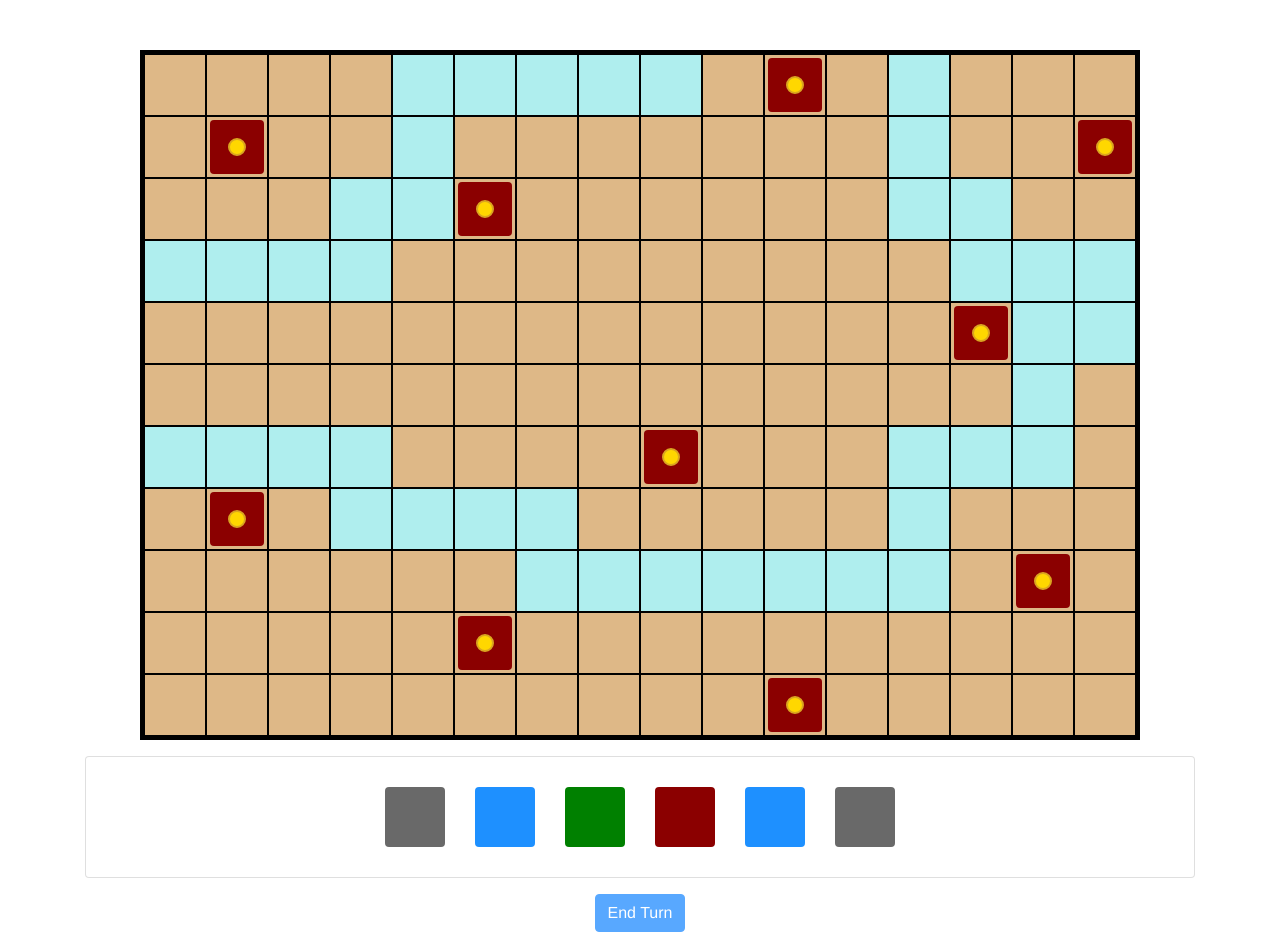
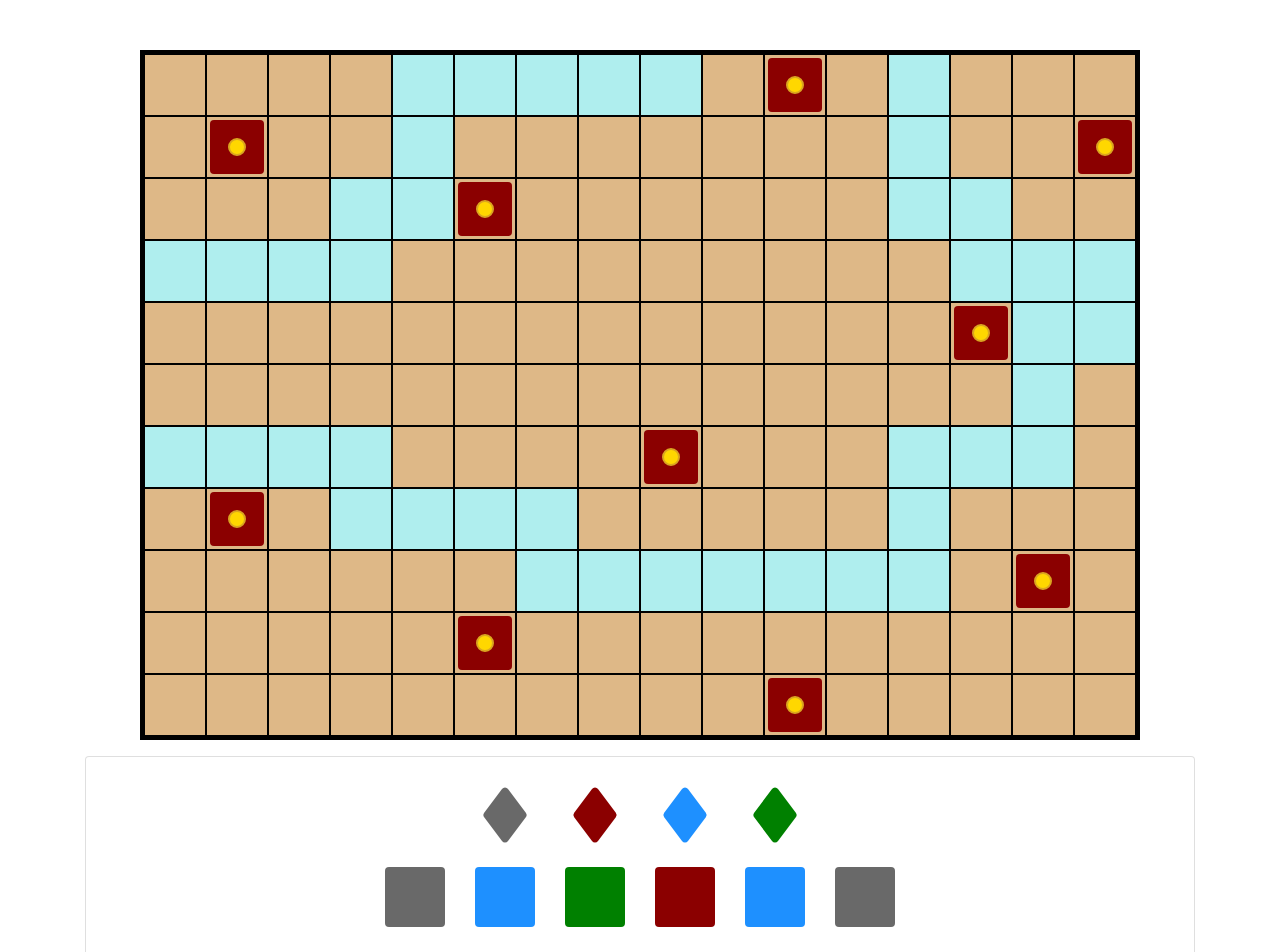
Before and after one commit to joshuahysong/RiverGame, a Vue app: page / in a window 1280 px wide. Shown: the top 952 px of the page. Built offline with nearby package versions, Linux system fonts and the light colour scheme.

Commit message:
Initial leaders add

```diff
--- a/src/common/constants.js
+++ b/src/common/constants.js
@@ -6,7 +6,10 @@ export const tileTypes = {
     settlement: 4,
     farm: 5,
     catastrophe: 6,
-    // TODO leaders here for single bit storage of types?
+    king: 7,
+    priest: 8,
+    farmer: 9,
+    trader: 10
 }
 
 export const mapTypes = {
@@ -18,3 +21,10 @@ export const actionTypes = {
     playUnit: 0,
     swapTiles: 1
 }
+
+export const playerIcons = {
+    diamond: 1,
+    club: 2,
+    heart: 3,
+    spade: 4
+}
--- a/src/common/helpers.js
+++ b/src/common/helpers.js
@@ -1,4 +1,4 @@
-import { tileTypes } from './constants'
+import { tileTypes, playerIcons } from './constants'
 
 const helpers = {
     getTileNameByType(tileType) {
@@ -7,7 +7,10 @@ const helpers = {
     getCoordinatesByIndex(index) {
         var row = Math.floor(index / 16) + 10
         return `${row.toString(36).toUpperCase()}-${(index % 16 + 1)}`;
-    }
+    },
+    getPlayerIconNameById(id) {
+        return Object.keys(playerIcons).find(key => playerIcons[key] === id);
+    },
 }
 
 export default helpers;
--- a/src/components/CivilizationTile.vue
+++ b/src/components/CivilizationTile.vue
@@ -4,9 +4,9 @@
             'height': `${size}px`,
             'width':  `${size}px`
         }"
-     >
+    >
         <div v-if="isTreasure" class="treasure-icon mx-auto my-auto"></div>
-     </div>
+    </div>
 </template>
 
 <script>
@@ -17,11 +17,17 @@ export default {
     name: 'CivilizationTile',
     props: {
         tile: Number,
-        size: Number
+        size: Number,
+        selected: Boolean
     },
     computed: {
         tileClass() {
-            return helpers.getTileNameByType(this.tile)
+            let cssClass = ''
+            cssClass += helpers.getTileNameByType(this.tile)
+            if (this.selected){
+                cssClass += ' selected'
+            }
+            return cssClass
         },
         isTreasure() {
             return this.tile === tileTypes.treasure
@@ -35,6 +41,10 @@ export default {
         height: 90%;
         width: 90%;
         border-radius: 4px;
+    }
+    .selected {
+        border: 5px solid black;
+        box-sizing: content-box;
     }
     .temple, .treasure {
         background: darkred;
--- /dev/null
+++ b/src/components/LeaderTile.vue
@@ -0,0 +1,59 @@
+<template>
+    <div>
+        <b-icon class="tile" :icon="icon" :class="tileClass" :style="style" />
+    </div>
+</template>
+
+<script>
+import helpers from '../common/helpers'
+
+export default {
+    name: 'LeaderTile',
+    props: {
+        tile: Number,
+        size: Number,
+        playerId: Number,
+        selected: Boolean
+    },
+    computed: {
+        tileClass() {
+            let cssClass = ''
+            cssClass += helpers.getTileNameByType(this.tile)
+            if (this.selected){
+                cssClass += ' selected'
+            }
+            return cssClass
+        },
+        style() {
+            return `height: ${this.size}px; width: ${this.size}px`
+        },
+        icon() {
+            return `suit-${helpers.getPlayerIconNameById(this.playerId)}-fill`
+        }
+    }
+}
+</script>
+
+<style scoped>
+    .tile {
+        height: 90%;
+        width: 90%;
+        border-radius: 4px;
+    }
+    .selected {
+        border: 5px solid black;
+        box-sizing: content-box;
+    }
+    .king {
+        color: DimGray;
+    }
+    .priest {
+        color: darkred;
+    }
+    .farmer {
+        color: dodgerblue;
+    }
+    .trader {
+        color: green;
+    }
+</style>
--- a/src/components/PlayerHand.vue
+++ b/src/components/PlayerHand.vue
@@ -2,15 +2,29 @@
     <div class="card">
         <div class="card-body" :class="{'p-1': size === 'sm'}">
             <div class="row align-items-center justify-content-center"
-                :style="{ 'height': `${(size === 'lg' ? 80 : 40)}px` }">
+                :style="rowStyle">
+                <div v-for="(leader, index) in player.leaders"
+                    :key="index"
+                    class="col-auto"
+                    :class="{'p-1': size === 'sm'}">
+                    <leader-tile
+                        :size="iconSize"
+                        :tile="leader"
+                        :player-id="player.id"
+                        :selected="isSelectedTile(index, true)"
+                        @click.native="selectLeader(index)" />
+                </div>
+            </div>
+            <div class="row align-items-center justify-content-center"
+                :style="rowStyle">
                 <div v-for="(tile, index) in player.hand"
                     :key="index"
                     class="col-auto"
                     :class="{'p-1': size === 'sm'}">
                     <civilization-tile
-                        :size="size === 'lg' ? 60 : 30"
-                        :class="{'selected-tile': isSelectedHandTile(index) }"
+                        :size="iconSize"
                         :tile="tile"
+                        :selected="isSelectedTile(index, false)"
                         @click.native="selectHandTile(index)" />
                 </div>
             </div>
@@ -21,11 +35,13 @@
 <script>
 import { mapGetters } from 'vuex'
 import CivilizationTile from './CivilizationTile.vue'
+import LeaderTile from './LeaderTile.vue'
 
 export default {
     name: 'PlayerHand',
     components: {
-        CivilizationTile
+        CivilizationTile,
+        LeaderTile
     },
     props: {
         player: Object,
@@ -38,17 +54,28 @@ export default {
     computed: {
         ...mapGetters('game', {
             remainingActions: 'remainingActions'
-        })
+        }),
+        iconSize() {
+            return this.size === 'lg' ? 60 : 30
+        },
+        rowStyle() {
+            return `height: ${(this.size === 'lg' ? 80 : 40)}px`
+        }
     },
     methods:{
-        isSelectedHandTile(index) {
-            return this.selectable && this.player.selectedTiles.some(x => x.index === index)
+        isSelectedTile(index, isLeaderTile) {
+            return this.selectable && this.player.selectedTiles.some(x => x.index === index && x.isLeaderTile === isLeaderTile)
         },
         selectHandTile(index) {
             if (this.selectable && this.remainingActions > 0) {
-                this.$store.dispatch('players/addTileSelection', { index: index })
+                this.$store.dispatch('players/addTileSelection', { index: index, isLeaderTile: false })
             }
         },
+        selectLeader(index) {
+            if (this.selectable && this.remainingActions > 0) {
+                this.$store.dispatch('players/addTileSelection', { index: index, isLeaderTile: true })
+            }
+        }
     }
 }
 </script>
--- a/src/store/modules/players.js
+++ b/src/store/modules/players.js
@@ -1,4 +1,4 @@
-import { actionTypes } from '../../common/constants'
+import { actionTypes, tileTypes } from '../../common/constants'
 
 const state = () => ({
     players: []
@@ -30,6 +30,7 @@ const actions = {
         var newPlayer = {
             id: state.players.length + 1,
             hand: hand,
+            leaders: [tileTypes.king, tileTypes.priest, tileTypes.farmer, tileTypes.trader],
             // TODO Leaders
             selectedTiles: [],
             score: {
@@ -60,7 +61,11 @@ const actions = {
             if (currentActionType === actionTypes.playUnit) {
                 commit('clearTileSelection', {id: currentPlayer.id})
             }
-            payload = {...payload, id: currentPlayer.id, tile: currentPlayer.hand[payload.index]}
+            if (payload.isLeaderTile) {
+                payload = {...payload, id: currentPlayer.id, tile: currentPlayer.leaders[payload.index]}
+            } else {
+                payload = {...payload, id: currentPlayer.id, tile: currentPlayer.hand[payload.index]}
+            }
             commit('addTileSelection', {id: currentPlayer.id, ...payload})
         }
     },
@@ -79,7 +84,7 @@ const mutations = {
     },
     addTileSelection (state, payload) {
         state.players.filter(x => x.id == payload.id)[0].selectedTiles.push({
-            index: payload.index, tile: payload.tile
+            index: payload.index, tile: payload.tile, isLeaderTile: payload.isLeaderTile
         })
     },
     clearTileSelection (state, payload) {
```
Also changed, not shown: src/App.vue (indentation only).
